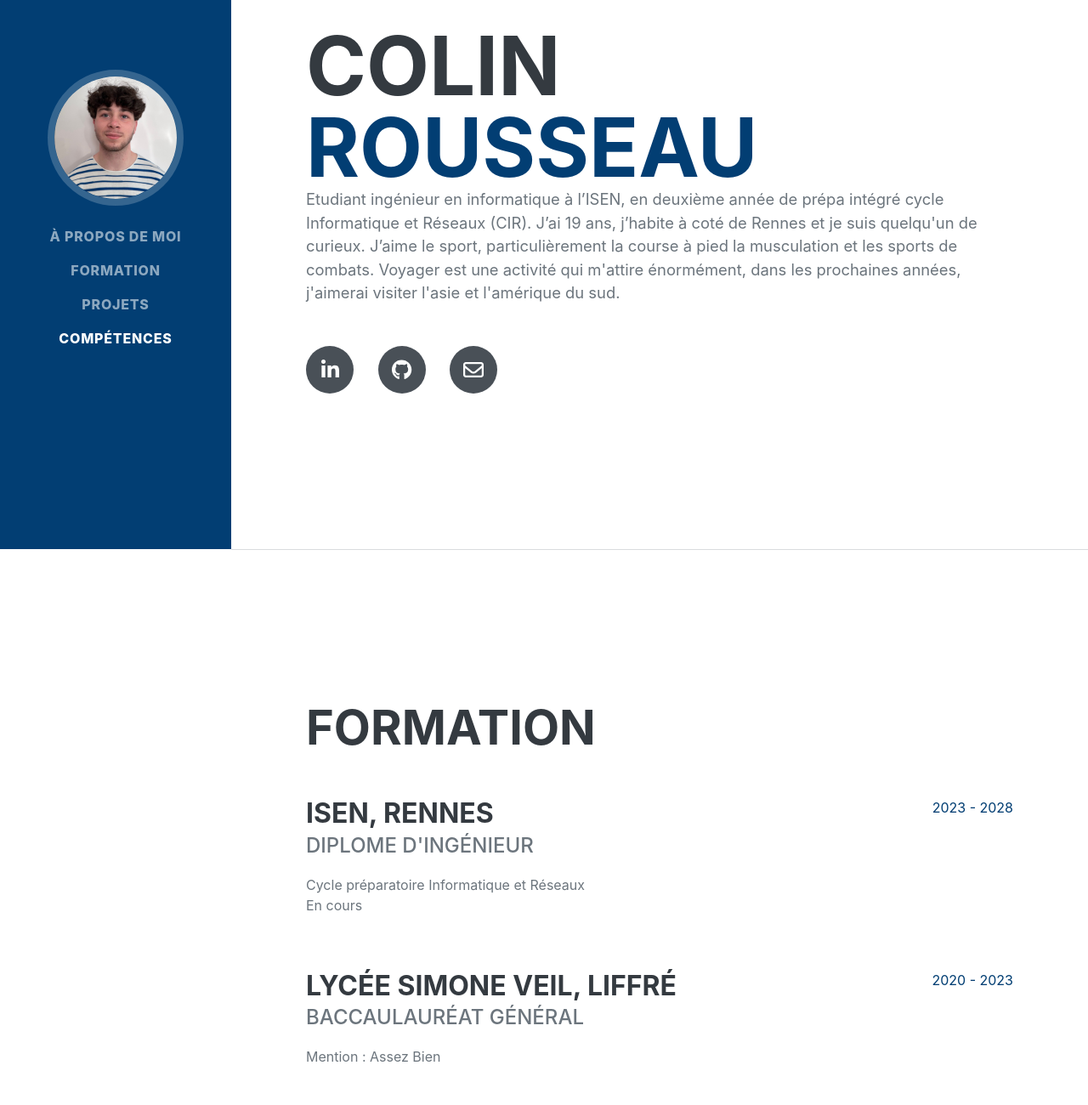
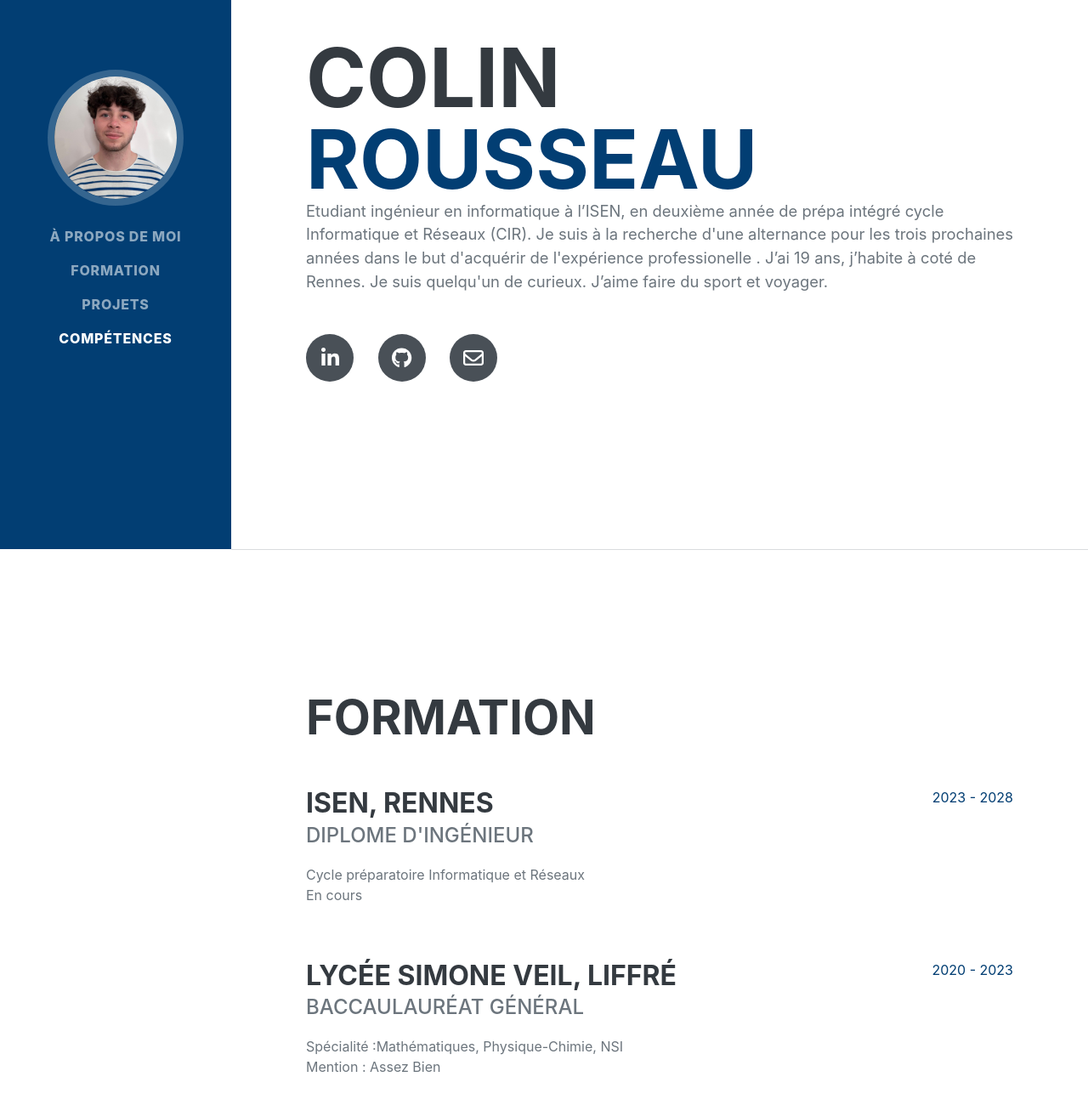
Before and after one commit to Colin503/portfolio, a plain HTML site: page index.html in a window 1280 px wide. Shown: the part 154-1454 px from the top of the page at 85% size. Drawn offline with nearby package versions, Linux system fonts and the light colour scheme; a web font is replaced by a local one.

Commit message:
Update index.html

```diff
--- a/index.html
+++ b/index.html
@@ -42,7 +42,7 @@
                         colin
                         <span class="text-primary">rousseau</span>
                     </h1>
-                    <p class="lead mb-5">Etudiant ingénieur en informatique à l’ISEN, en deuxième année de prépa intégré cycle Informatique et Réseaux (CIR). J’ai 19 ans, j’habite à coté de Rennes et je suis quelqu'un de curieux. J’aime le sport, particulièrement la course à pied la musculation et les sports de combats. Voyager est une activité qui m'attire énormément, dans les prochaines années, j'aimerai visiter l'asie et l'amérique du sud.</p>
+                    <p class="lead mb-5">Etudiant ingénieur en informatique à l’ISEN, en deuxième année de prépa intégré cycle Informatique et Réseaux (CIR). Je suis à la recherche d'une alternance pour les trois prochaines années dans le but d'acquérir de l'expérience professionelle . J’ai 19 ans, j’habite à coté de Rennes. Je suis quelqu'un de curieux. J’aime faire du sport et voyager.</p>
                     <div class="social-icons">
                         <a class="social-icon" href="http://linkedin.com/in/colin-rousseau-8122a32a9" target="_blank"><i class="fab fa-linkedin-in"></i></a>
                         <a class="social-icon" href="http://github.com/Colin503" target="_blank"><i class="fab fa-github"></i></a>
@@ -68,7 +68,7 @@
                         <div class="flex-grow-1">
                             <h3 class="mb-0">Lycée Simone Veil, Liffré</h3>
                             <div class="subheading mb-3">Baccaulauréat Général</div>
-                            <p>Mention : Assez Bien</p>
+                            <p>Spécialité :Mathématiques, Physique-Chimie, NSI<br>Mention : Assez Bien</p>
                         </div>
                         <div class="flex-shrink-0"><span class="text-primary">2020 - 2023</span></div>
                     </div>
```
